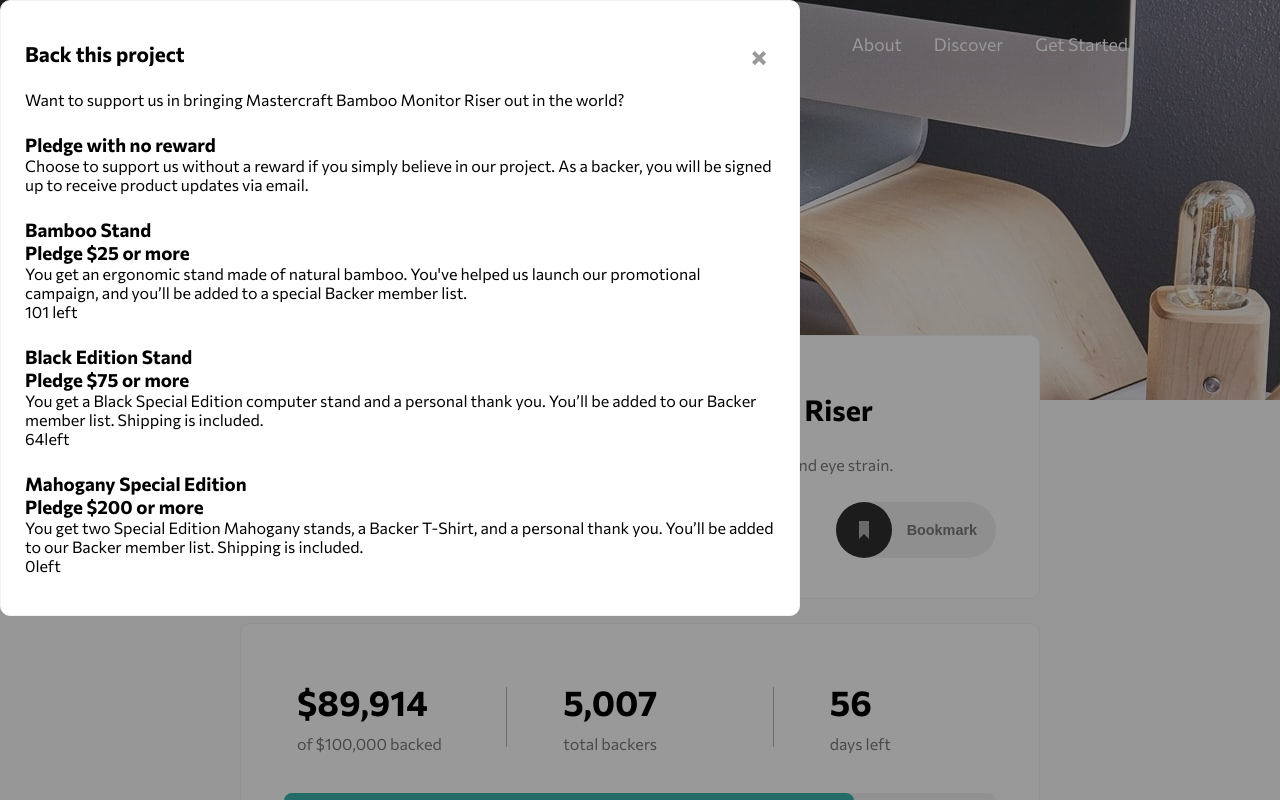
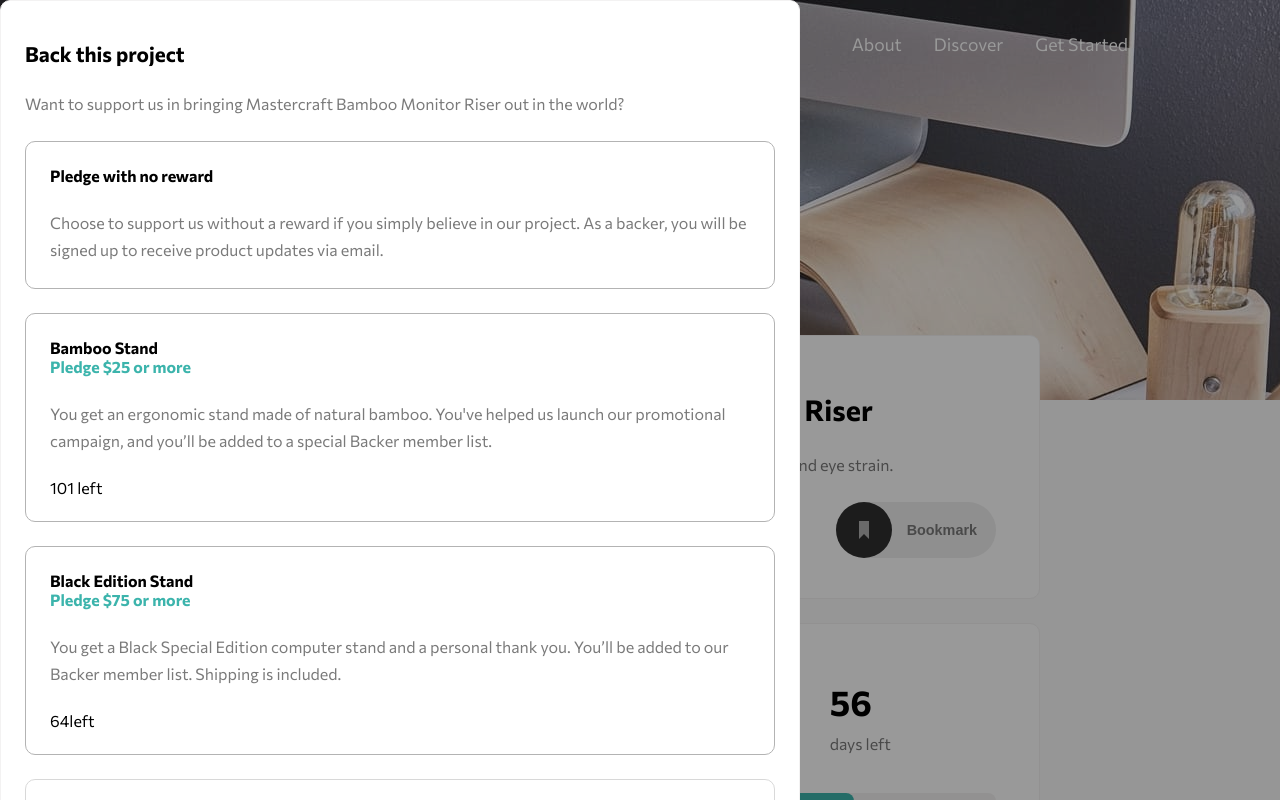
Before and after one commit to Radu-A/crowdfunding-product-page-main, a React (Vite) app: page / in a window 1280 px wide. Shown: the top 800 px of the page. Built offline with nearby package versions, Linux system fonts and the light colour scheme.

Commit message:
added/backmodal_styles

```diff
--- a/src/components/Main/Description/BackModal/BackModal.jsx
+++ b/src/components/Main/Description/BackModal/BackModal.jsx
@@ -10,7 +10,7 @@
       <modal className="back-modal">
         <h2>Back this project</h2>
         <a className="close-modal-link" href="">
-          <img src={iconCloseModal} alt="" />
+          <img src="" alt="" />
         </a>
         <p>
           Want to support us in bringing Mastercraft Bamboo Monitor Riser out in
--- a/src/styles/components/_BackModal.scss
+++ b/src/styles/components/_BackModal.scss
@@ -23,6 +23,27 @@
         top: 2.8rem;
         right: 2rem;
     }
+
+    .option-article {
+        padding: 1.5rem;
+        border: 1px solid $medium-gray;
+        border-radius: 10px;
+        @include flex-column;
+        align-items: start;
+        gap: 1.5rem;
+
+        .option-heading-2 {
+            color: $moderate-cyan;
+        }
+    }
+
+    .option-article-3 {
+        opacity: 0.5;
+
+        button {
+            background-color: $medium-gray;
+        }
+    }
 }
 
 .layer-modal {
--- a/src/styles/components/_Main.scss
+++ b/src/styles/components/_Main.scss
@@ -16,15 +16,6 @@
         border-radius: 10px;
         @include flex-column;
         gap: 1.5rem;
-    }
-
-    h3 {
-        font-size: 1rem;
-    }
-
-    p {
-        color: $dark-gray;
-        line-height: 1.7rem;
     }
 
     button:not(.bookmark-button) {
--- a/src/styles/views/_App.scss
+++ b/src/styles/views/_App.scss
@@ -21,6 +21,15 @@
     list-style: none;
 }
 
+h3 {
+    font-size: 1rem;
+}
+
+p {
+    color: $dark-gray;
+    line-height: 1.7rem;
+}
+
 a {
     text-decoration: none;
     color: inherit;
```
